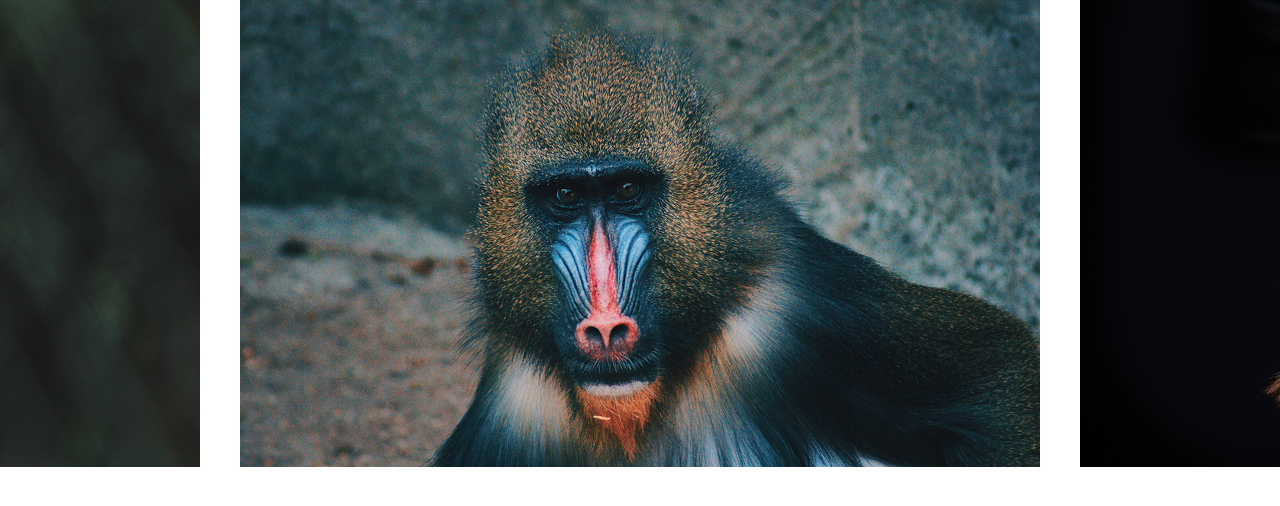
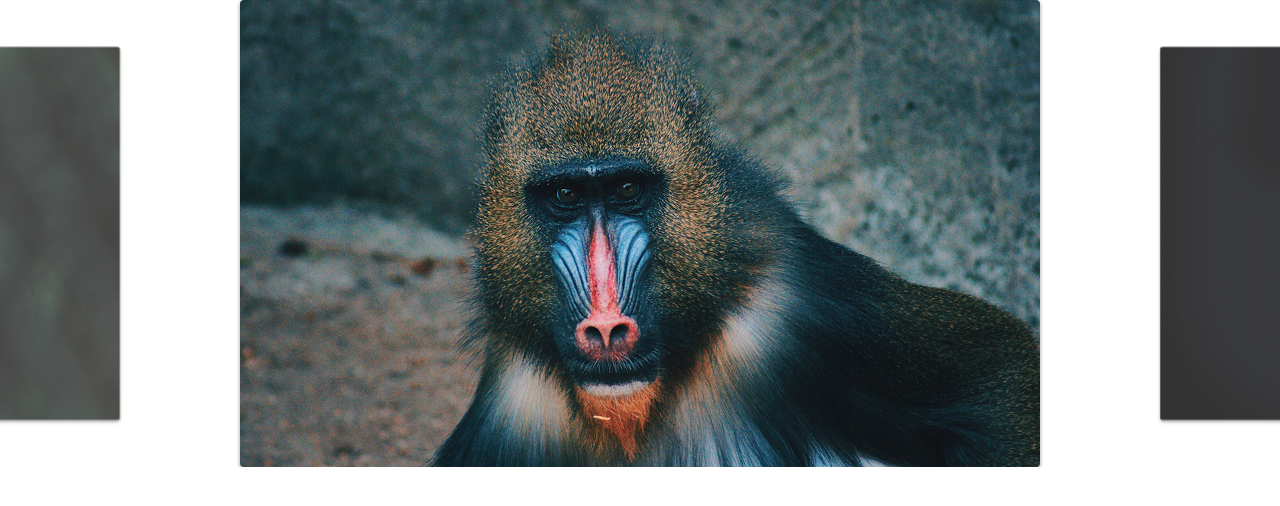
Before and after one commit to pcidro/slide, a plain HTML site: page index.html in a window 1280 px wide. Drawn offline with Linux system fonts and the light colour scheme.

Commit message:
ajuste configuracoes resize e class ativa add

```diff
--- a/css/style.css
+++ b/css/style.css
@@ -21,9 +21,24 @@ img {
   display: flex;
 }
 
+.slide::hover {
+  will-change: transform;
+}
+
 .slide li {
   width: 80vw;
   flex-shrink: 0;
   max-width: 800px;
   margin: 0 20px;
+  opacity: 0.8;
+  transform: scale(0.8);
+  border-radius: 4px;
+  overflow: hidden;
+  box-shadow: 0 2px 4px rgba(0, 0, 0, 0.4);
+  transition: 0.4s;
 }
+
+.slide li.active {
+  opacity: 1;
+  transform: scale(1);
+}
--- a/js/slide.js
+++ b/js/slide.js
@@ -1,3 +1,5 @@
+import debounce from "./debounce.js";
+
 export default class Slide {
   constructor(slide, wrapper) {
     this.slide = document.querySelector(slide);
@@ -7,6 +9,7 @@ export default class Slide {
       startX: 0,
       moviment: 0,
     };
+    this.activeClass = "active";
   }
 
   transition(active) {
@@ -76,12 +79,6 @@ export default class Slide {
     this.wrapper.addEventListener("touchend", this.onEnd);
   }
 
-  bindEvents() {
-    this.onStart = this.onStart.bind(this);
-    this.onMove = this.onMove.bind(this);
-    this.onEnd = this.onEnd.bind(this);
-  }
-
   // Slides config
 
   slidePosition(slide) {
@@ -113,6 +110,15 @@ export default class Slide {
     this.moveSlide(activeSlide.position);
     this.slidesIndexNav(index);
     this.dist.finalposition = activeSlide.position;
+    this.changeActiveClass();
+  }
+
+  changeActiveClass() {
+    this.slideArray.forEach((item) =>
+      item.element.classList.remove(this.activeClass)
+    );
+
+    this.slideArray[this.index.active].element.classList.add(this.activeClass);
   }
 
   activePrevSlide() {
@@ -127,11 +133,28 @@ export default class Slide {
     }
   }
 
+  onResize() {
+    setTimeout(() => {
+      this.slidesConfig();
+      this.changeSlide(this.index.active);
+    }, 1000);
+  }
+
+  addResizeEvent() {
+    window.addEventListener("resize", this.onResize);
+  }
+
+  bindEvents() {
+    this.onStart = this.onStart.bind(this);
+    this.onMove = this.onMove.bind(this);
+    this.onEnd = this.onEnd.bind(this);
+    this.onResize = debounce(this.onResize.bind(this, 200));
+  }
+
   init() {
     this.bindEvents();
     this.addSlideEvents();
     this.slidesConfig();
-
     return this;
   }
 }
```
